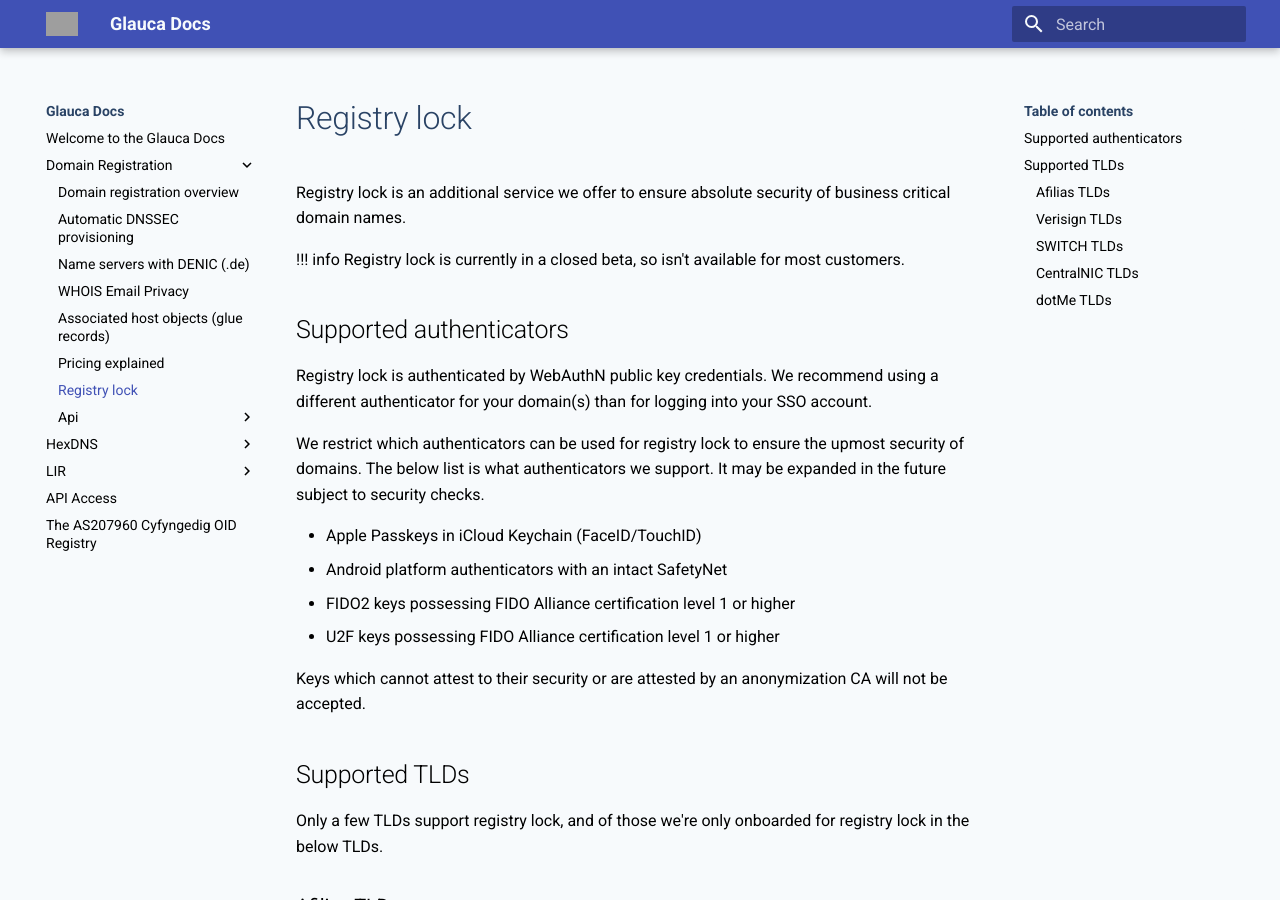
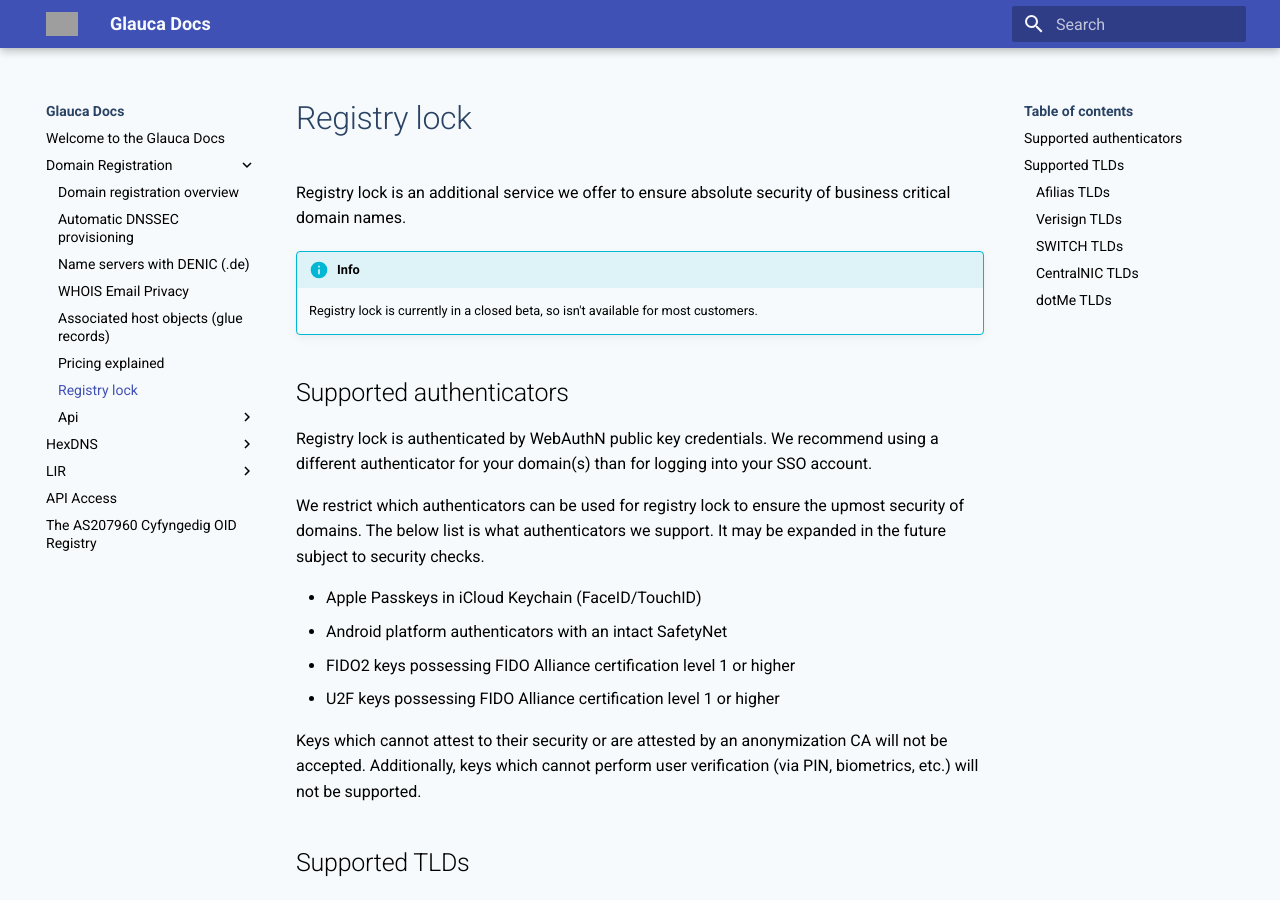
Before and after one commit to AS207960/docs, an MkDocs documentation site: the page built from docs/domains/registry-lock.md, in a window 1280 px wide and 900 px high. Built offline with MkDocs 1.6.1 and Material for MkDocs 9.7.7, drawn with Linux system fonts in a browser that asks for light colours; grey boxes are pictures that could not be loaded.

Commit message:
fix info block

```diff
--- a/docs/domains/registry-lock.md
+++ b/docs/domains/registry-lock.md
@@ -1,8 +1,11 @@
 # Registry lock
 
-Registry lock is an additional service we offer to ensure absolute security of business critical domain names.
+Registry lock is an additional service we offer to ensure absolute security
+of business critical domain names.
 
-!!! info Registry lock is currently in a closed beta, so isn't available for most customers.
+!!! info
+    Registry lock is currently in a closed beta, so isn't available for
+    most customers.
 
 ## Supported authenticators
 
@@ -20,11 +23,13 @@ support. It may be expanded in the future subject to security checks.
 * U2F keys possessing FIDO Alliance certification level 1 or higher
 
 Keys which cannot attest to their security or are attested by an anonymization
-CA will not be accepted.
+CA will not be accepted. Additionally, keys which cannot perform user
+verification (via PIN, biometrics, etc.) will not be supported.
 
 ## Supported TLDs
 
-Only a few TLDs support registry lock, and of those we're only onboarded for registry lock in the below TLDs.
+Only a few TLDs support registry lock, and of those we're only onboarded for
+registry lock in the below TLDs.
 
 ### Afilias TLDs
 
```
